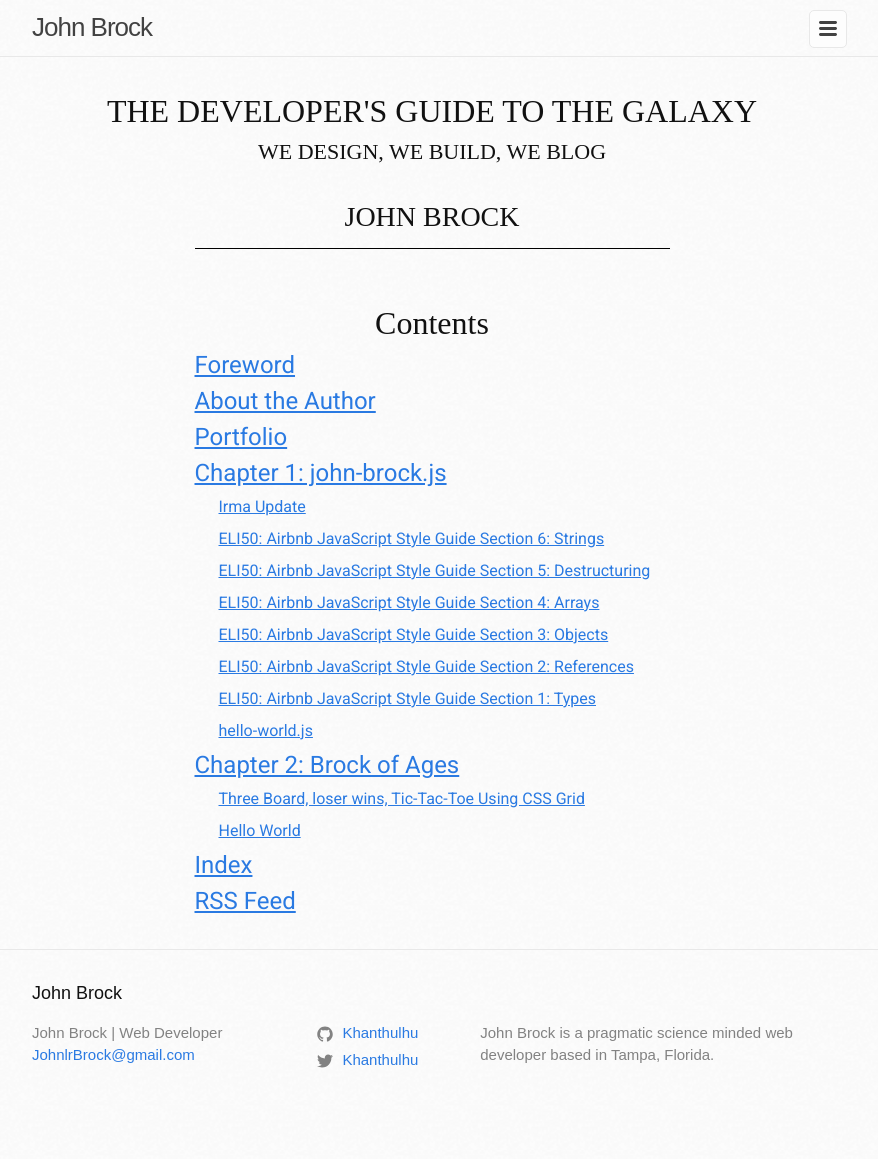
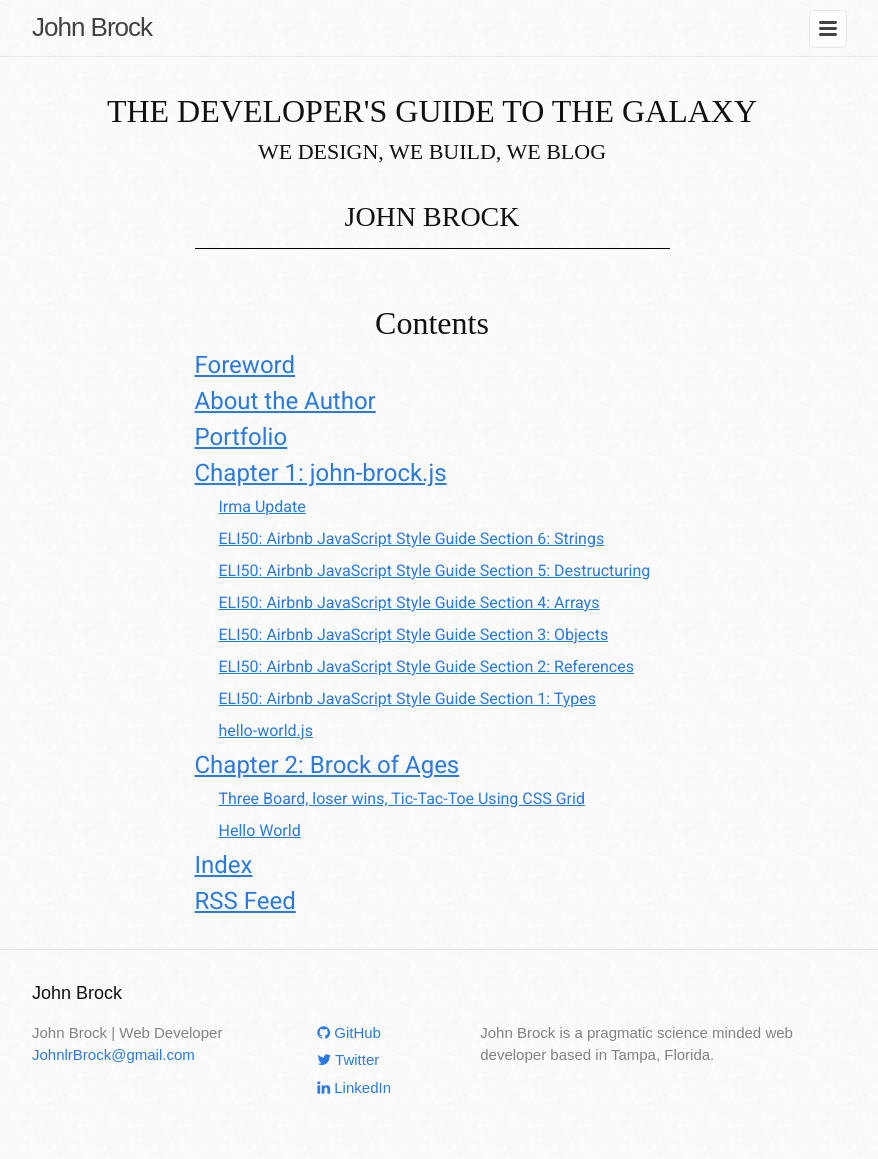
Before and after one commit to JohnLRBrock/JohnBrock, a Jekyll site: the page built from index.md, in a window 1280 px wide. Shown: the whole page, without its empty margins (208-1086 px from the left). Built offline with Jekyll 4.4.1, drawn with Linux system fonts in a browser that asks for light colours; nearby versions of some CDN libraries; some web fonts are replaced; before the commit the page ends 1132 px from its top, so only the background shows below that.

Commit message:
changed social media footer

```diff
--- a/_config.yml
+++ b/_config.yml
@@ -23,6 +23,7 @@
 url: "http://JohnBrock.io" # the base hostname & protocol for your site, e.g. http://example.com
 twitter_username: Khanthulhu
 github_username:  Khanthulhu
+linkedin_username: john-brock-71193562
 
 blogs:
   - john-brock-js
--- a/_includes/footer.html
+++ b/_includes/footer.html
@@ -23,16 +23,28 @@
       <div class="footer-col footer-col-2">
         <ul class="social-media-list">
           {% if site.github_username %}
-          <li>
-            {% include icon-github.html username=site.github_username %}
-          </li>
+            <li>
+              <a href="https://github.com/{{ site.github_username }}">
+                <i class="fa fa-github"></i> GitHub
+              </a>
+            </li>
           {% endif %}
 
           {% if site.twitter_username %}
+            <li>
+              <a href="https://twitter.com/{{ site.twitter_username }}">
+                <i class="fa fa-twitter"></i> Twitter
+              </a>
+            </li>
+          {% endif %}
+
+          {% if site.linkedin_username %}
           <li>
-            {% include icon-twitter.html username=site.twitter_username %}
+            <a href="https://linkedin.com/in/{{ site.linkedin_username }}">
+              <i class="fa fa-linkedin"></i> LinkedIn
+            </a>
           </li>
-          {% endif %}
+        {% endif %}
         </ul>
       </div>
 
--- a/_includes/head.html
+++ b/_includes/head.html
@@ -10,8 +10,10 @@
   <link href="https://fonts.googleapis.com/css?family=Scope+One" rel="stylesheet">
   <link href="https://fonts.googleapis.com/css?family=Montserrat|Roboto|Scope+One" rel="stylesheet">
 
+
   <link rel="stylesheet" href="{{ "/assets/main.css" | relative_url }}">
   <link href="https://fonts.googleapis.com/css?family=Manuale|Open+Sans" rel="stylesheet">
+  <link rel="stylesheet" href="//maxcdn.bootstrapcdn.com/font-awesome/4.3.0/css/font-awesome.min.css">
   <link rel="shortcut icon" type="image/png" href="/favicon.png" >
   <link rel="canonical" href="{{ page.url | replace:'index.html','' | absolute_url }}">
   <link rel="alternate" type="application/rss+xml" title="{{ site.title | escape }}" href="{{ "/feed.xml" | relative_url }}">
```
